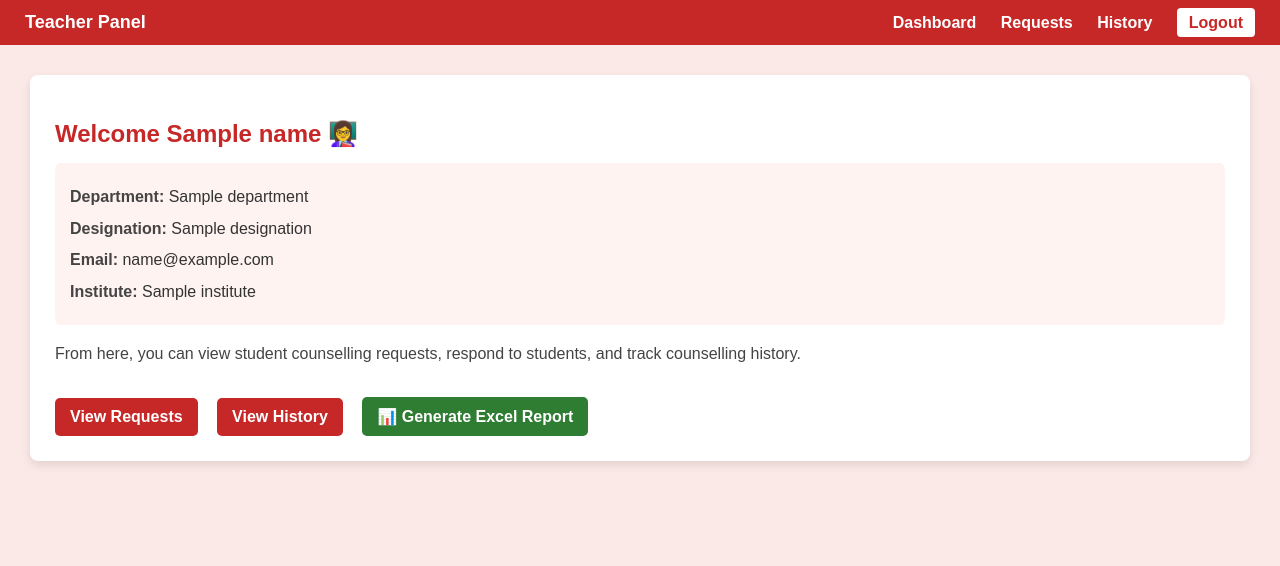
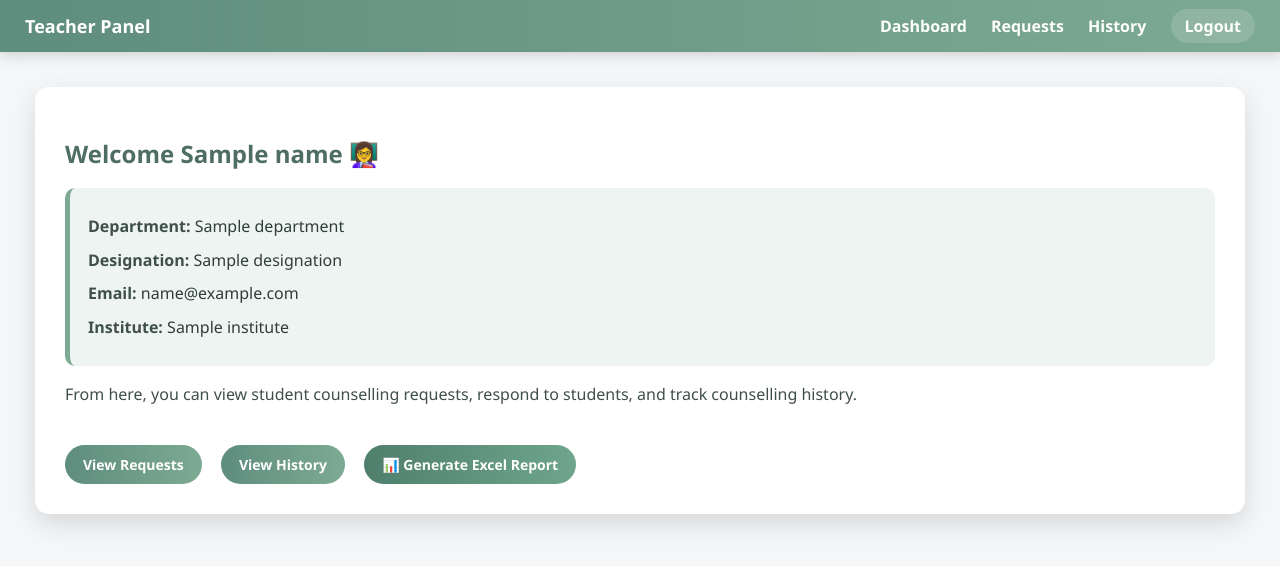
Before and after one commit to sinchana2612/Mind_Cloud, a Flask app: template templates/teacher/dashboard.html in a window 1280 px wide. Shown: the top 566 px of the page. Run offline with Flask 3, Linux system fonts and the light colour scheme; the template is opened without the code that fills it: most values are stand-ins (such as "Sample title", 1, 10 or a date in 2020).

Commit message:
Updated Teacher UI

```diff
--- a/templates/teacher/dashboard.html
+++ b/templates/teacher/dashboard.html
@@ -2,6 +2,7 @@
 <html>
 <head>
     <title>Teacher Dashboard</title>
+
     <!-- Google Analytics -->
     <script async src="https://www.googletagmanager.com/gtag/js?id=G-482XK0D475"></script>
     <script>
@@ -13,19 +14,20 @@
 
     <style>
         body {
-            font-family: Arial, sans-serif;
-            background: #fbe9e7;
+            font-family: "Segoe UI", Arial, sans-serif;
+            background: #F4F6F8;
             margin: 0;
         }
 
         /* ===== NAVBAR ===== */
         .navbar {
-            background: #c62828;
+            background: linear-gradient(90deg, #5F8D7E, #7DAA92);
             color: white;
-            padding: 12px 25px;
+            padding: 14px 25px;
             display: flex;
             justify-content: space-between;
             align-items: center;
+            box-shadow: 0 4px 12px rgba(0,0,0,0.15);
         }
         .navbar .brand {
             font-size: 18px;
@@ -35,68 +37,92 @@
             color: white;
             margin-left: 20px;
             text-decoration: none;
-            font-weight: bold;
+            font-weight: 600;
+            transition: opacity 0.3s ease;
         }
         .navbar a:hover {
+            opacity: 0.85;
             text-decoration: underline;
         }
         .navbar .logout {
-            background: white;
-            color: #c62828;
-            padding: 6px 12px;
-            border-radius: 4px;
+            background: rgba(255,255,255,0.15);
+            padding: 6px 14px;
+            border-radius: 20px;
         }
 
         /* ===== CONTENT ===== */
         .container {
-            padding: 30px;
+            padding: 35px;
         }
         .card {
             background: white;
-            padding: 25px;
-            border-radius: 8px;
-            box-shadow: 0 4px 10px rgba(0,0,0,0.1);
+            padding: 30px;
+            border-radius: 14px;
+            box-shadow: 0 10px 25px rgba(0,0,0,0.12);
+            animation: fadeIn 0.4s ease;
         }
+
         h2 {
-            color: #c62828;
+            color: #4E6E63;
             margin-bottom: 10px;
         }
+
         p {
-            color: #444;
+            color: #3F4F4B;
             line-height: 1.6;
         }
 
         .info-box {
-            margin-top: 15px;
-            background: #fff3f2;
-            padding: 15px;
-            border-radius: 6px;
+            margin-top: 18px;
+            background: #EEF4F1;
+            padding: 18px;
+            border-radius: 10px;
+            border-left: 5px solid #7DAA92;
         }
         .info-box p {
-            margin: 6px 0;
-            font-weight: bold;
+            margin: 8px 0;
+            font-weight: 600;
+            color: #3F4F4B;
         }
         .info-box span {
             font-weight: normal;
-            color: #333;
+            color: #2F3E3A;
         }
 
         .quick-links {
-            margin-top: 20px;
+            margin-top: 25px;
         }
         .quick-links a {
             display: inline-block;
             margin-right: 15px;
-            margin-top: 10px;
-            padding: 10px 15px;
-            background: #c62828;
+            margin-top: 12px;
+            padding: 10px 18px;
+            background: linear-gradient(90deg, #5F8D7E, #7DAA92);
             color: white;
-            border-radius: 5px;
+            border-radius: 22px;
             text-decoration: none;
-            font-weight: bold;
+            font-weight: 600;
+            font-size: 14px;
+            transition: transform 0.3s ease, box-shadow 0.3s ease;
         }
         .quick-links a:hover {
-            background: #b71c1c;
+            transform: translateY(-2px);
+            box-shadow: 0 6px 18px rgba(0,0,0,0.25);
+        }
+
+        .quick-links a:last-child {
+            background: linear-gradient(90deg, #4F7F6C, #6EA58C);
+        }
+
+        @keyframes fadeIn {
+            from {
+                opacity: 0;
+                transform: translateY(8px);
+            }
+            to {
+                opacity: 1;
+                transform: translateY(0);
+            }
         }
     </style>
 </head>
@@ -133,17 +159,14 @@
             respond to students, and track counselling history.
         </p>
 
-
         <div class="quick-links">
             <a href="/teacher/request">View Requests</a>
             <a href="/teacher/history">View History</a>
 
-    <!-- 📊 NEW BUTTON: Generate Excel -->
-    <a href="/teacher/export_excel" style="background:#2e7d32;">
+            <!-- 📊 Generate Excel -->
+            <a href="/teacher/export_excel">
                 📊 Generate Excel Report
             </a>
-</div>
-
         </div>
     </div>
 </div>
```
Also changed, not shown: templates/teacher/history.html (+99 -26 lines), templates/teacher/reply.html (+109 -40 lines), templates/teacher/request.html (+66 -23 lines). Lines whose indentation alone changed are shown as unchanged.
